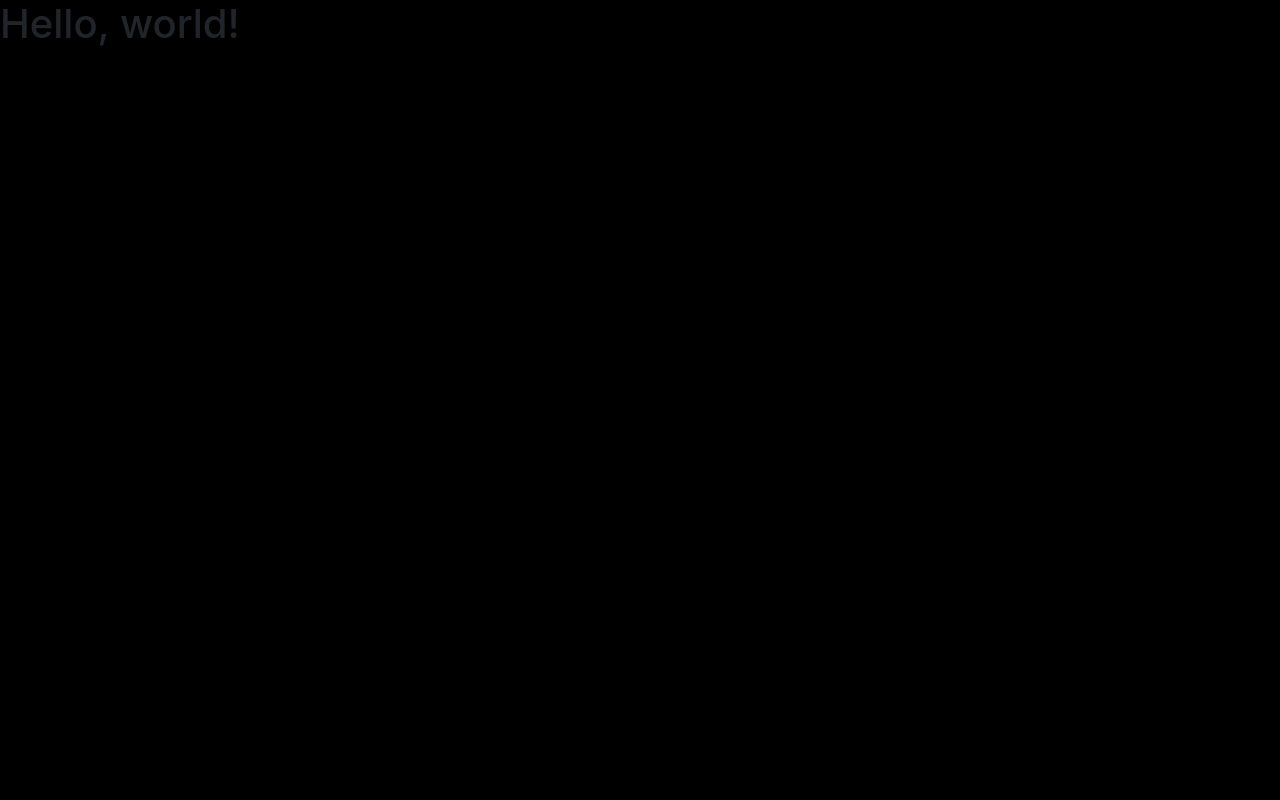
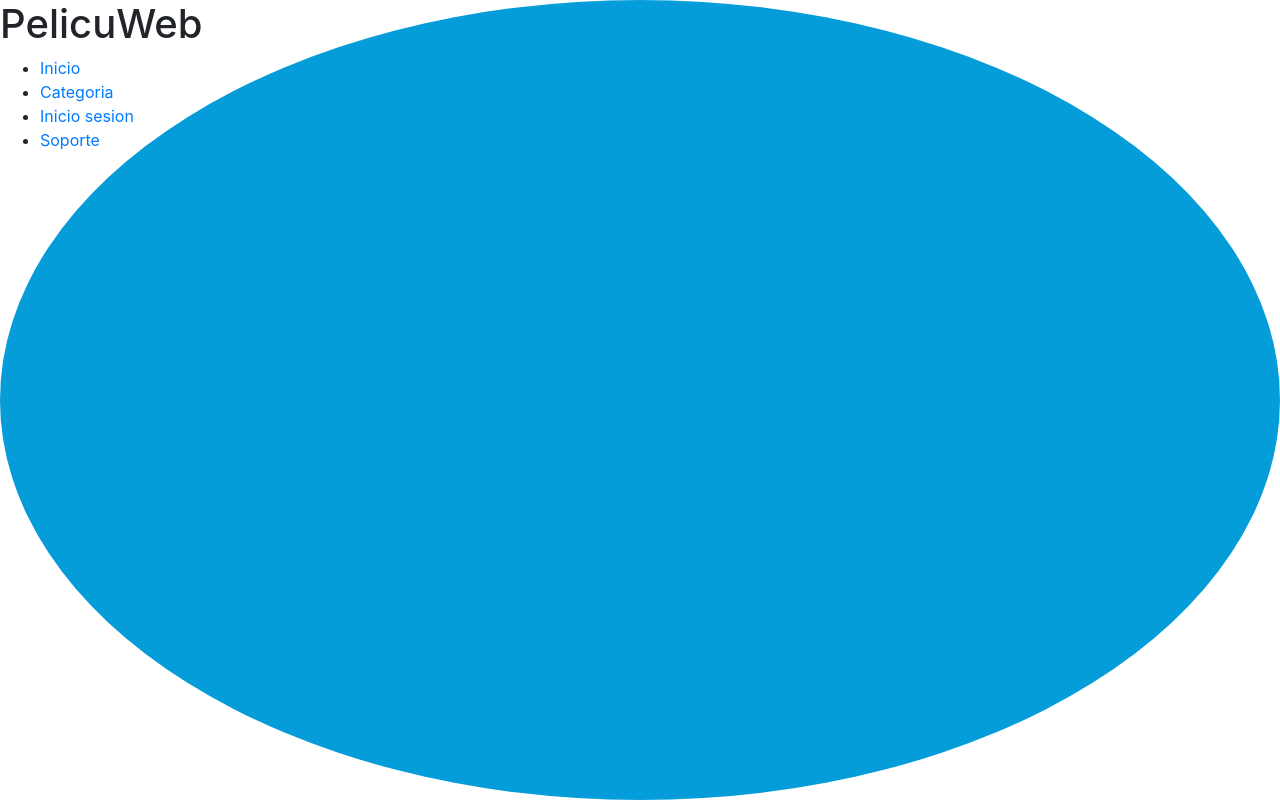
Before and after one commit to Santiago-Montero/peliculas, a website: page index.html in a window 1280 px wide. Drawn offline with nearby package versions, Linux system fonts and the light colour scheme.

Commit message:
empezando

```diff
--- a/index.html
+++ b/index.html
@@ -9,13 +9,24 @@
     <link rel="stylesheet" href="https://cdn.jsdelivr.net/npm/bootstrap@4.6.0/dist/css/bootstrap.min.css" integrity="sha384-B0vP5xmATw1+K9KRQjQERJvTumQW0nPEzvF6L/Z6nronJ3oUOFUFpCjEUQouq2+l" crossorigin="anonymous">
     <link rel="stylesheet" href="./css/estilo.css">
 
-    <title>Hello, world!</title>
+    <title>Peliculas</title>
 </head>
 <body>
-    <h1>Hello, world!</h1>
-
-    <!-- Optional JavaScript; choose one of the two! -->
-
+    <header>
+        <nav>
+            <div class="titulo">
+                <h1>PelicuWeb</h1>
+            </div>
+            <div class="navegador">
+                <ul>
+                    <li><a href="">Inicio</a></li>
+                    <li><a href="">Categoria</a></li>
+                    <li><a href="">Inicio sesion</a></li>
+                    <li><a href="">Soporte</a></li>
+                </ul>
+            </div>
+        </nav>
+    </header>
     <!-- Option 1: jQuery and Bootstrap Bundle (includes Popper) -->
     <script src="https://code.jquery.com/jquery-3.5.1.slim.min.js" integrity="sha384-DfXdz2htPH0lsSSs5nCTpuj/zy4C+OGpamoFVy38MVBnE+IbbVYUew+OrCXaRkfj" crossorigin="anonymous"></script>
     <script src="https://cdn.jsdelivr.net/npm/bootstrap@4.6.0/dist/js/bootstrap.bundle.min.js" integrity="sha384-Piv4xVNRyMGpqkS2by6br4gNJ7DXjqk09RmUpJ8jgGtD7zP9yug3goQfGII0yAns" crossorigin="anonymous"></script>
--- a/scss/estilo.scss
+++ b/scss/estilo.scss
@@ -1,3 +1,7 @@
-*{
-    background-color:black;
+
+header {
+    width: 100vw;
+    height: 100vh;
+    background-color: #049dd9;
+    border-radius: 80%;
 }
```
Also changed, not shown: AdobeColor-Cine Core 2018.jpeg (added), css/estilo.css.
